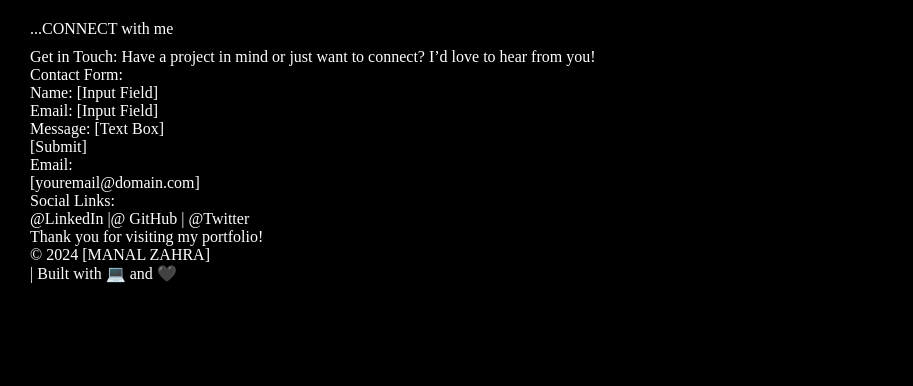
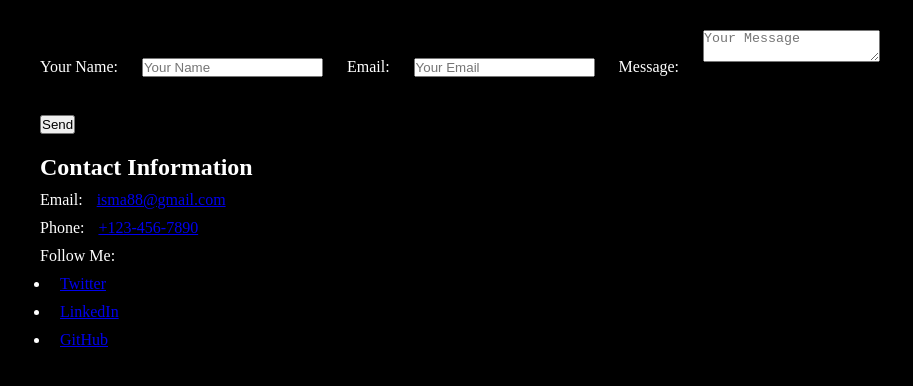
Before and after one commit to MANALZAHRA9/first-project, a plain HTML site: page contact me.html in a window 1280 px wide. Shown: the whole page, without its empty margins (0-913 px from the left). Drawn offline with Linux system fonts and the light colour scheme.

Commit message:
Update contact me.html

```diff
--- a/contact me.html
+++ b/contact me.html
@@ -16,29 +16,33 @@ color:white;
     </style>
 </head>
 <body>
-    <p> ...CONNECT with me</p>
-    <div>
-        Get in Touch:
-        Have a project in mind or just want to connect? I’d love to hear from you!<br>
-
-        Contact Form:<br>
-
-        Name: [Input Field]<br>
-        Email: [Input Field]<br>
-        Message: [Text Box]<br>
-        [Submit]<br>
-        Email:<br>
-        [youremail@domain.com]<br>
-
-        Social Links:<br>
-        @LinkedIn |@ GitHub | @Twitter<br>
-
-
-        Thank you for visiting my portfolio!<br>
-        © 2024 [MANAL ZAHRA] <br>| Built with 💻 and 🖤
 
 
 
-    </div>
+
+   <div class="contact-form">
+    <label for="name">Your Name:</label>
+    <input type="text" id="name" name="name" placeholder="Your Name" >
+
+    <label for="email">Email:</label>
+    <input type="email" id="email" name="email" placeholder="Your Email" >
+
+    <label for="message">Message:</label>
+    <textarea id="message" name="message" placeholder="Your Message" required></textarea><BR></BR>
+
+    <button class="btn" type="submit">Send </button>
+  </div>
+
+
+  <section class="contact-info">
+    <h2>Contact Information</h2>
+    <p>Email: <a href="mailto:isma88@gmail.com" >isma88@gmail.com</a></p>
+    <p>Phone: <a href="tel:+1234567890">+123-456-7890</a></p>
+    <p>Follow Me:</p>
+    <ul class="social-links">
+      <li><a href="https://twitter.com/yourprofile">Twitter</a></li>
+      <li><a href="https://linkedin.com/in/yourprofile">LinkedIn</a></li>
+      <li><a href="https://github.com/yourprofile">GitHub</a></li>
+    </ul>
 </body>
 </html>
```
